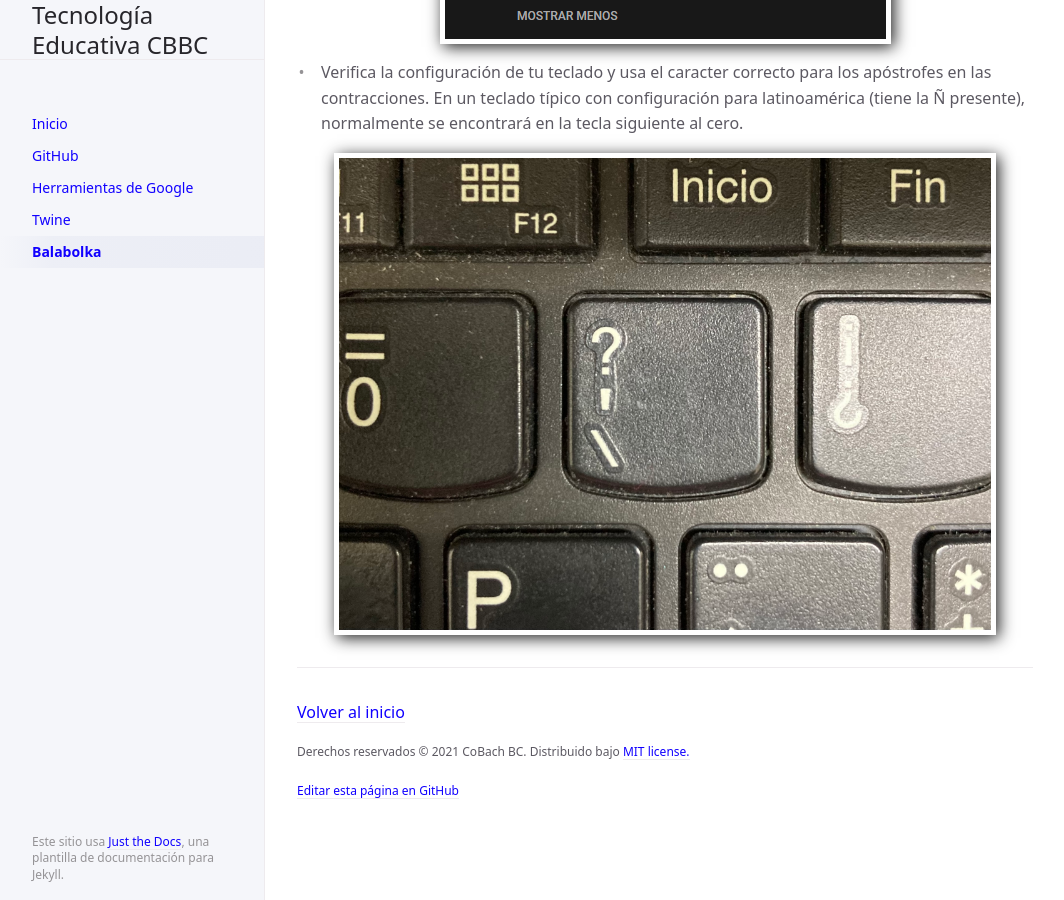
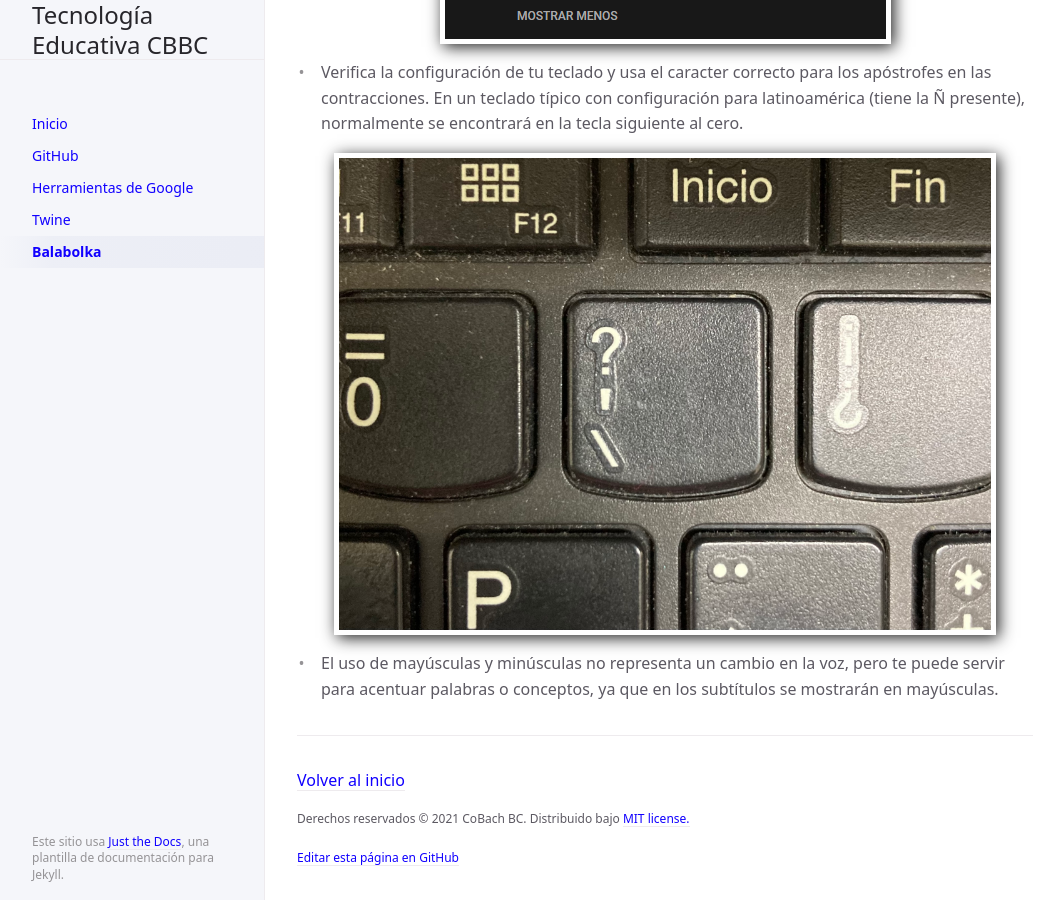
Before and after one commit to CoBachBC/demo, a Jekyll site: the page built from docs/balabolka.md, in a window 1280 px wide and 900 px high, scrolled down 5343 px. Shown: the whole window, without its empty margins (107-1171 px from the left). Built offline with Jekyll 4.4.1, drawn with Linux system fonts in a browser that asks for light colours.

Commit message:
Update balabolka.md

```diff
--- a/docs/balabolka.md
+++ b/docs/balabolka.md
@@ -111,3 +111,5 @@ Esos pasos son suficientes para que tu archivo esté listo para redactar. De acu
 - Verifica la configuración de tu teclado y usa el caracter correcto para los apóstrofes en las contracciones. En un teclado típico con configuración para latinoamérica (tiene la Ñ presente), normalmente se encontrará en la tecla siguiente al cero.
 
 ![](/assets/images/balabolka-01-09.png){: .img-tutorial-h}
+
+- El uso de mayúsculas y minúsculas no representa un cambio en la voz, pero te puede servir para acentuar palabras o conceptos, ya que en los subtítulos se mostrarán en mayúsculas.
```
